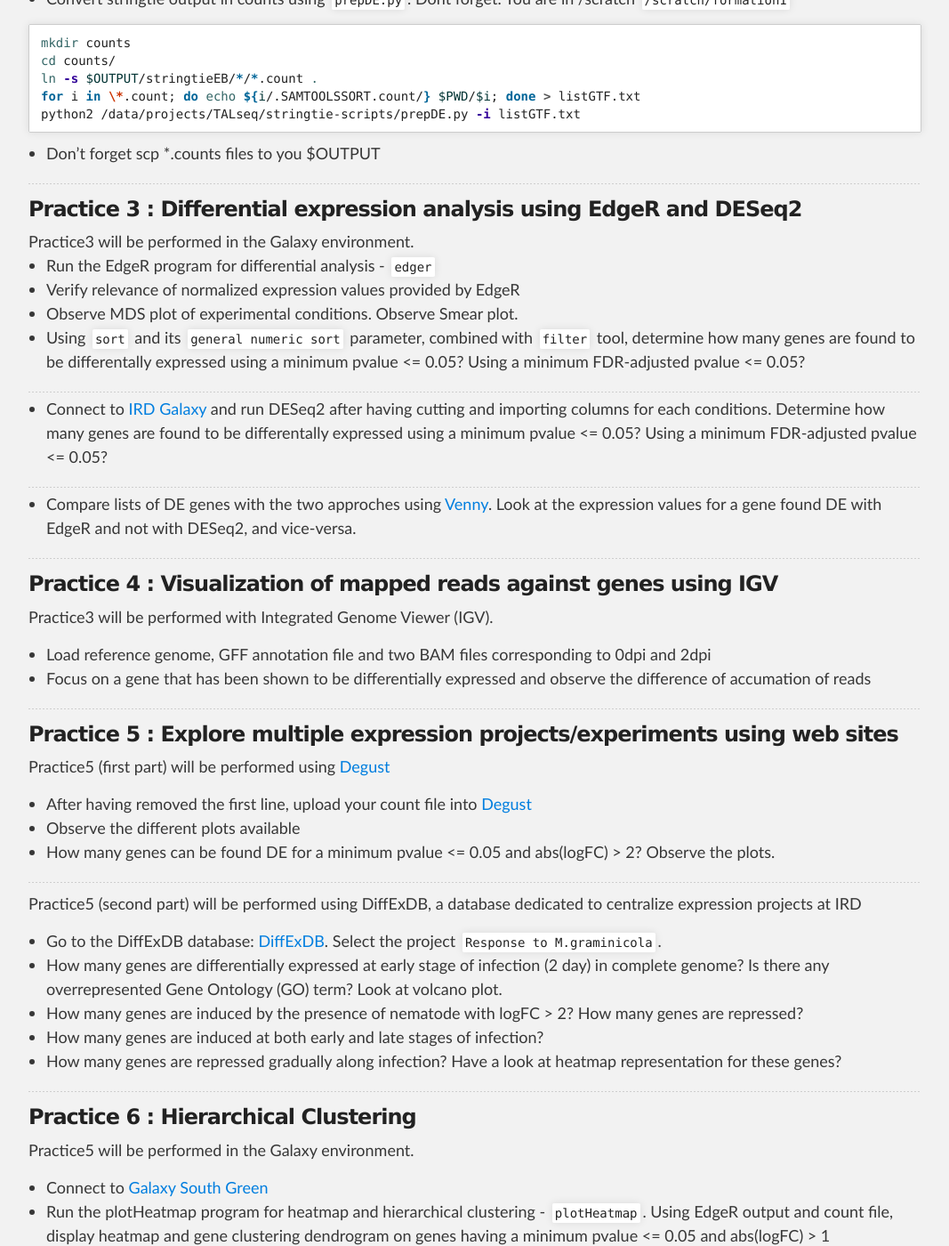
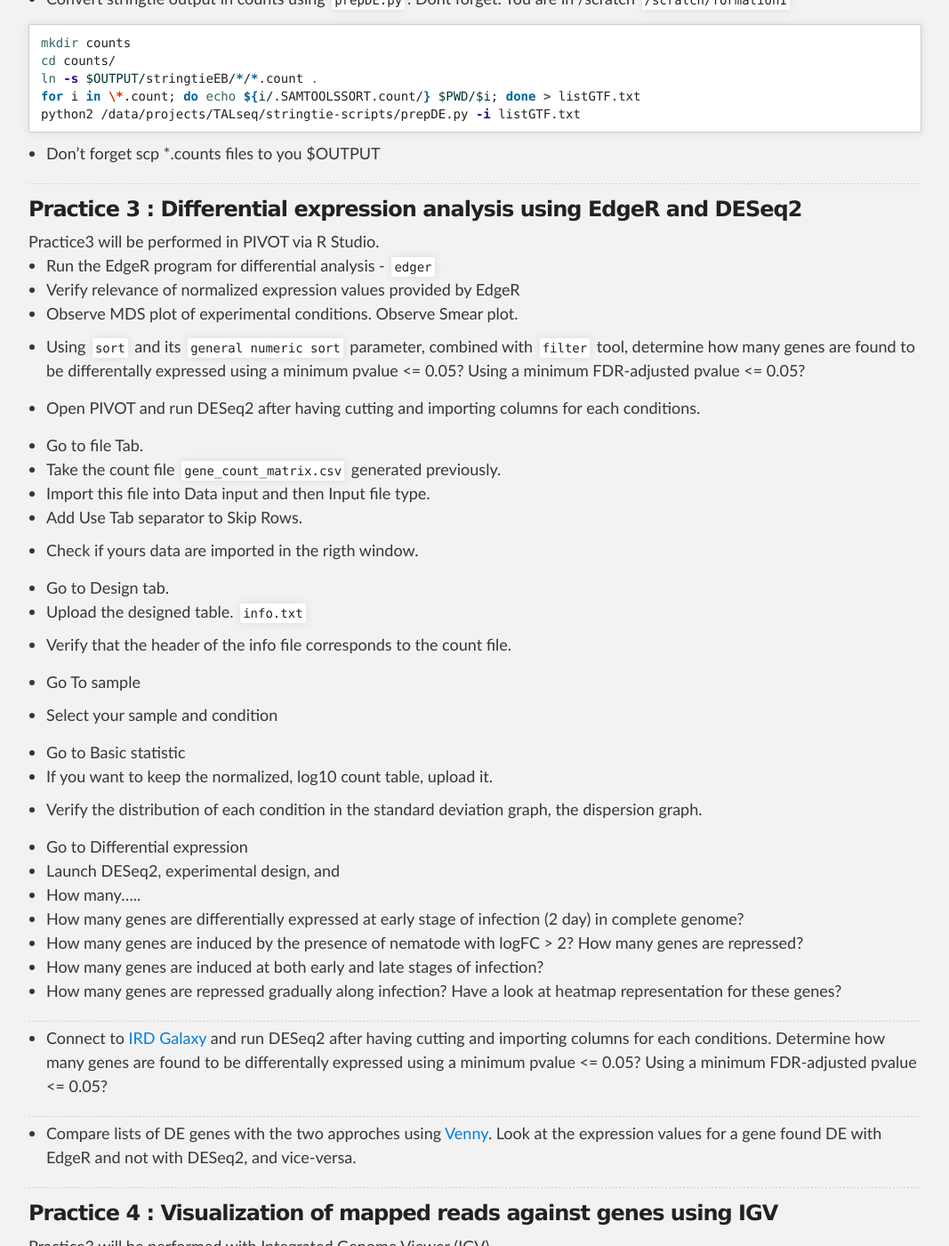
Before and after one commit to SouthGreenPlatform/trainings, a Jekyll site: the page built from _pages/linux/RNASeqPractice.md, in a window 1280 px wide and 1400 px high, scrolled down 4833 px. Shown: the whole window at 89% size, without its empty margins (106-1173 px from the left). Built offline with Jekyll 4.4.1, drawn with Linux system fonts in a browser that asks for light colours; nearby versions of some CDN libraries.

Commit message:
Practice changments by Julie and Catherine the 8th of april

```diff
--- a/_pages/linux/RNASeqPractice.md
+++ b/_pages/linux/RNASeqPractice.md
@@ -218,11 +218,41 @@ python2 /data/projects/TALseq/stringtie-scripts/prepDE.py -i listGTF.txt
 
 <a name="practice-3"></a>
 ### Practice 3 : Differential expression analysis using EdgeR and DESeq2
-<td>Practice3 will be performed in the Galaxy environment.</td>
+<td>Practice3 will be performed in PIVOT via R Studio.</td>
 * Run the EdgeR program for differential analysis - `edger`
 * Verify relevance of normalized expression values provided by EdgeR
 * Observe MDS plot of experimental conditions. Observe Smear plot.
 * Using `sort` and  its `general numeric sort` parameter, combined with `filter` tool, determine how many genes are found to be differentally expressed using a minimum pvalue <= 0.05? Using a minimum FDR-adjusted pvalue <= 0.05?
+
+* Open PIVOT and run DESeq2 after having cutting and importing columns for each conditions.
+
+* Go to file Tab.
+* Take the count file `gene_count_matrix.csv` generated previously.
+* Import this file into  Data input  and then Input file type.
+* Add Use Tab separator to Skip Rows.
+* Check if yours data are imported in the rigth window.
+
+* Go to Design tab.
+* Upload the designed table. `info.txt`
+* Verify that the header of the info file corresponds to the count file.
+
+* Go To sample
+* Select your sample and condition
+
+* Go to Basic statistic
+* If you want to keep the normalized, log10 count table, upload it.
+* Verify the distribution of each condition in the standard deviation graph, the dispersion graph.
+
+* Go to Differential expression
+* Launch DESeq2, experimental design, and
+* How many.....
+* How many genes are differentially expressed at early stage of infection (2 day) in complete genome?
+* How many genes are induced by the presence of nematode with logFC > 2? How many genes are repressed?
+* How many genes are induced at both early and late stages of infection?
+* How many genes are repressed gradually along infection? Have a look at heatmap representation for these genes?
+
+
+
 
 -----------------------
 
```
